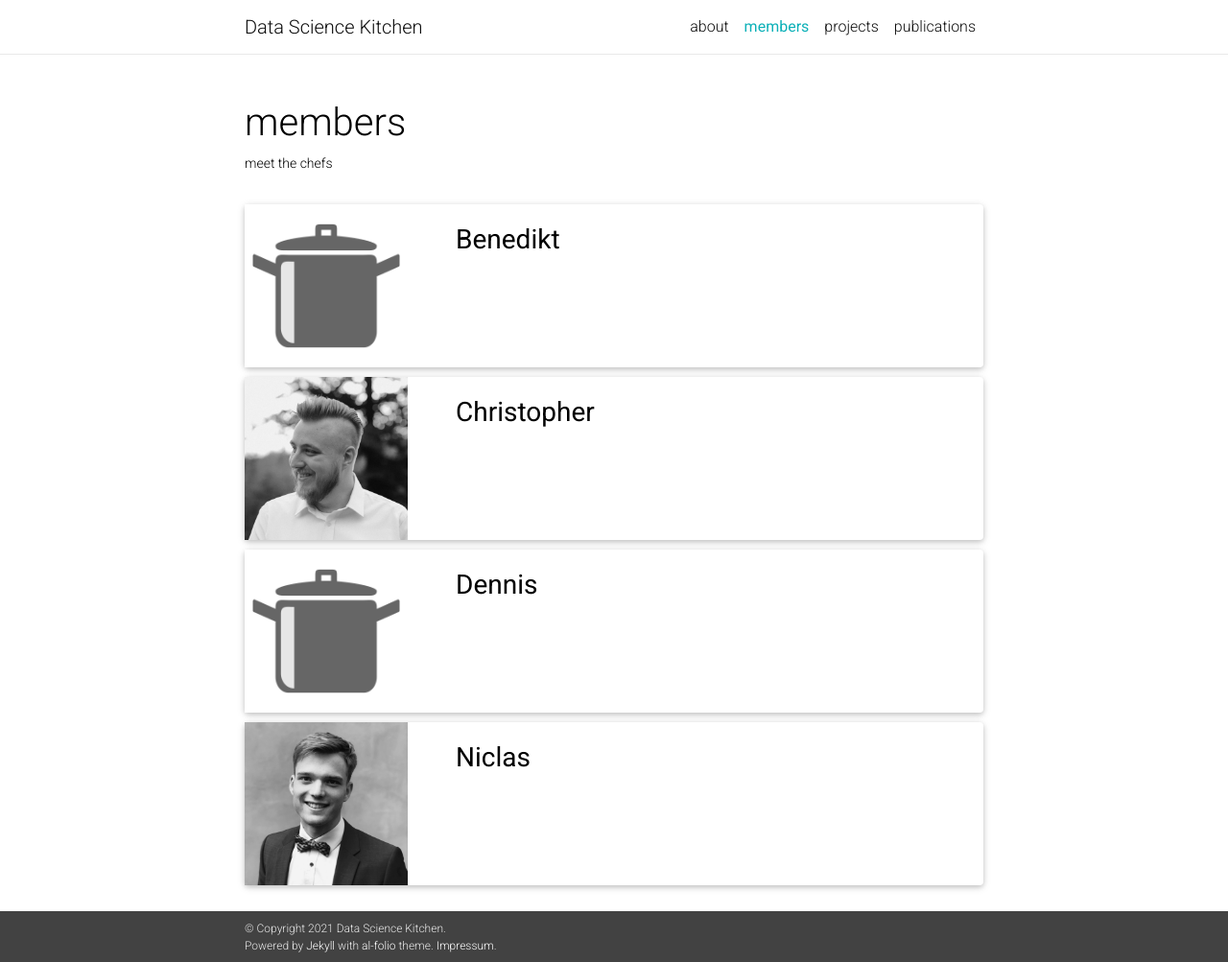
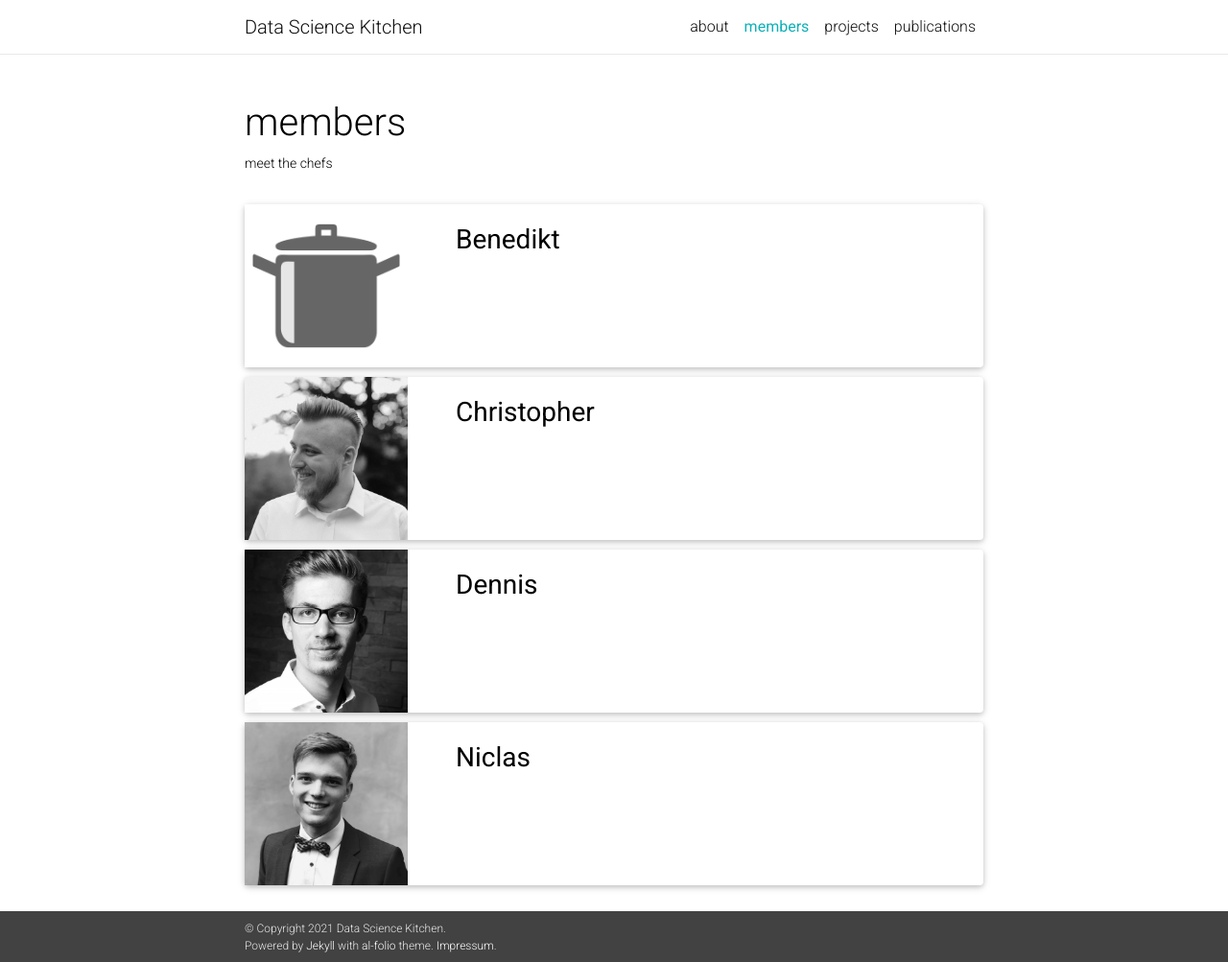
Before and after one commit to data-science-kitchen/data-science-kitchen.github.io, a Jekyll site: the page built from _pages/members.md, in a window 1280 px wide and 1003 px high. Shown: the whole window at 96% size. Built offline with Jekyll 4.4.1, drawn with Linux system fonts in a browser that asks for light colours; nearby versions of some CDN libraries; comment, search, counter and statistics services are not loaded; a style sheet for code colours, icons or effects is not loaded.

Commit message:
Updated my profile (dennis)

```diff
--- a/_members/dennis.markdown
+++ b/_members/dennis.markdown
@@ -9,10 +9,10 @@ github_username:
 scholar_userid:
 research_gate_profile:
 orcid_id:
-img: dummy-profile.png
+img: dennis.jpg
 importance: 1
 bibliography_file: dennis.bib
-bibliography_years: [2021]
+bibliography_years: [2021, 2020, 2019, 2018, 2017]
 ---
 
 Blubb
```
Also changed, not shown: assets/img/dennis.jpg (added).
